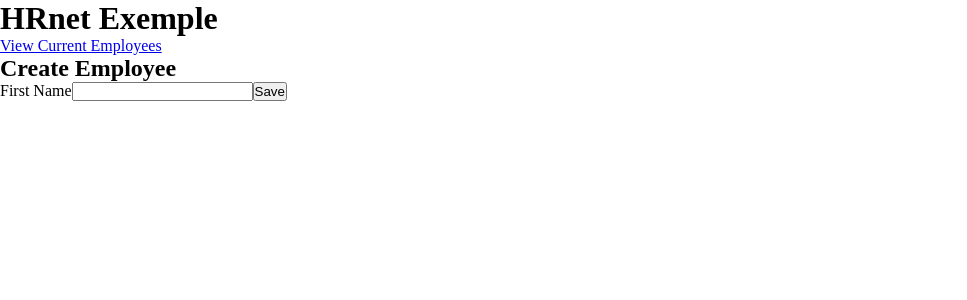
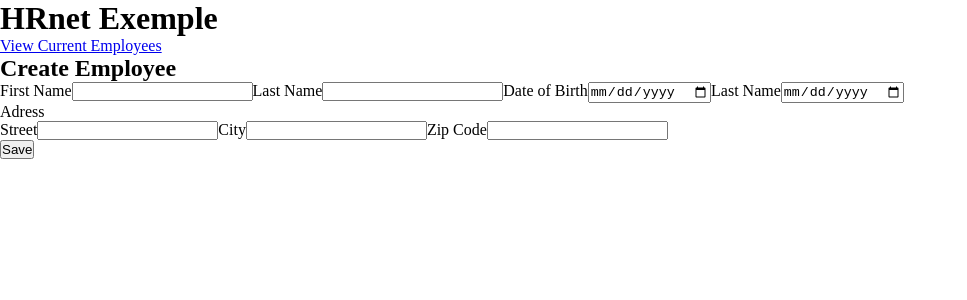
Before and after one commit to magicniclus/HRnet, a React (Create React App) app: page /create-employee in a window 1280 px wide. Shown: the top 300 px of the page, without its empty margins (0-967 px from the left). Built offline with nearby package versions, Linux system fonts and the light colour scheme; the HTML template or start-up script is replaced by a standard one.

Commit message:
Creation the input in form

```diff
--- a/src/pages/HomePage.js
+++ b/src/pages/HomePage.js
@@ -4,6 +4,12 @@ import { useState } from 'react';
 
 const HomePage = () => {
     const [firstName, setFirstName] = useState("")
+    const [lastName, setLastName] = useState("")
+    const [birth, setBirth] = useState("")
+    const [start, setStart] = useState("")
+    const [street, setStreet] = useState("")
+    const [city, setCity] = useState("")
+    const [code, setCode] = useState("")
 
     const employees = JSON.parse(localStorage.getItem('employees')) || [];
 
@@ -11,11 +17,41 @@ const HomePage = () => {
         setFirstName(e.target.value)
     }
 
+    const handleChangeLastName = (e)=>{
+        setLastName(e.target.value)
+    }
+
+    const handleChangeBirth = (e)=>{
+        setBirth(e.target.value)
+    }
+
+    const handleChangeStart = (e)=>{
+        setStart(e.target.value)
+    }
+
+    const handleChangeStreet = (e)=>{
+        setStreet(e.target.value)
+    }
+
+    const handleChangeCity = (e)=>{
+        setCity(e.target.value)
+    }
+
+    const handleChangeCode = (e)=>{
+        setCode(e.target.value)
+    }
+
     const addEmployee = (e)=>{
         e.preventDefault();
         if(firstName !== ""){
             const user = {
-                firstName : firstName
+                firstName : firstName,
+                lastName : lastName,
+                birth : birth,
+                start : start,
+                street : street,
+                city : city,
+                code : code
             }
             employees.push(user);
             localStorage.setItem('employees', JSON.stringify(employees));
@@ -32,10 +68,37 @@ const HomePage = () => {
             <NavLink to="/employee-list">View Current Employees</NavLink>
             <h2>Create Employee</h2>
             <form onSubmit={addEmployee}>
-                <label>
+                <label className="fistName" >
                     First Name
                     <input type="text" id="firstName" value={firstName} onChange={handleChangeFistName} />
                 </label>
+                <label className="lastName" >
+                    Last Name
+                    <input type="text" id="lastName" value={lastName} onChange={handleChangeLastName} />
+                </label>
+                <label className="birth" >
+                    Date of Birth
+                    <input type="date" id="birth" value={birth} onChange={handleChangeBirth} />
+                </label>
+                <label className="start" >
+                    Last Name
+                    <input type="date" id="start" value={start} onChange={handleChangeStart} />
+                </label>
+                <div className="adress">
+                    <p>Adress</p>
+                    <label className="street" >
+                        Street
+                        <input type="text" id="street" value={street} onChange={handleChangeStreet} />
+                    </label>
+                    <label className="city" >
+                        City
+                        <input type="text" id="city" value={city} onChange={handleChangeCity} />
+                    </label>
+                    <label className="code" >
+                        Zip Code
+                        <input type="number" id="code" value={code} onChange={handleChangeCode} />
+                    </label>
+                </div>
                 <button>Save</button>
             </form>
         </div>
```
